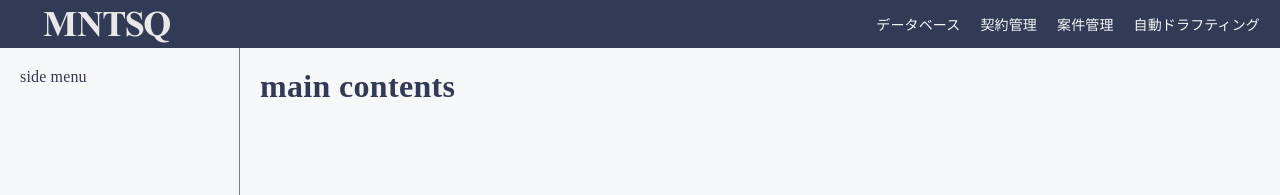
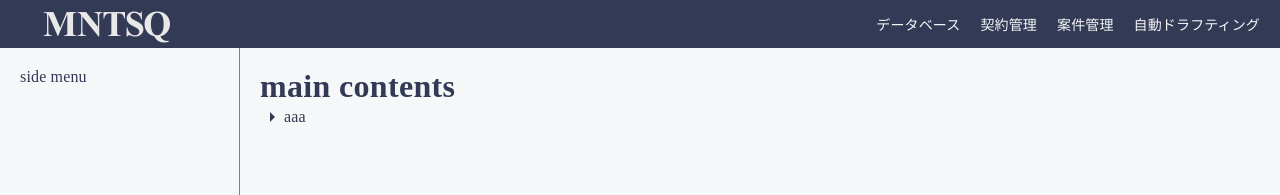
Before and after one commit to calm1205/vite-vue2, a Vue app: page / in a window 1280 px wide. Shown: the top 195 px of the page. Built offline with nearby package versions, Linux system fonts and the light colour scheme.

Commit message:
list item

```diff
--- a/src/App.vue
+++ b/src/App.vue
@@ -1,8 +1,10 @@
 <script>
+import { ListItem } from "@/components/atoms/index.js"
 import { Header, SideMenu } from "@/components/molecules/index.js"
 
 export default {
   components: {
+    ListItem,
     Header,
     SideMenu,
   },
@@ -17,6 +19,7 @@ export default {
       <SideMenu></SideMenu>
       <div class="content">
         <h1>main contents</h1>
+        <ListItem name="aaa" />
       </div>
     </div>
   </div>
@@ -37,10 +40,12 @@ h1 {
   height: 48px;
   width: 100%;
 }
+
 .underHeader {
   display: flex;
   height: calc(100vh - 48px);
 }
+
 .content {
   width: 100%;
   padding: 20px;
--- /dev/null
+++ b/src/components/atoms/ListItem.vue
@@ -0,0 +1,19 @@
+<script>
+export default {
+  props: ["name"],
+}
+</script>
+
+<template>
+  <div>
+    <span class="material-icons">arrow_right</span>
+    <span>{{ name }}</span>
+  </div>
+</template>
+
+<style lang="scss" scoped>
+div {
+  display: flex;
+  align-items: center;
+}
+</style>
--- a/src/components/atoms/index.js
+++ b/src/components/atoms/index.js
@@ -1 +1,2 @@
 export { default as Logo } from "@/components/atoms/Logo.vue"
+export { default as ListItem } from "@/components/atoms/ListItem.vue"
--- a/src/main.js
+++ b/src/main.js
@@ -1,5 +1,6 @@
 import Vue from "vue"
 import App from "./App.vue"
+import "material-icons/iconfont/material-icons.css"
 
 new Vue({
   el: "#app",
```
